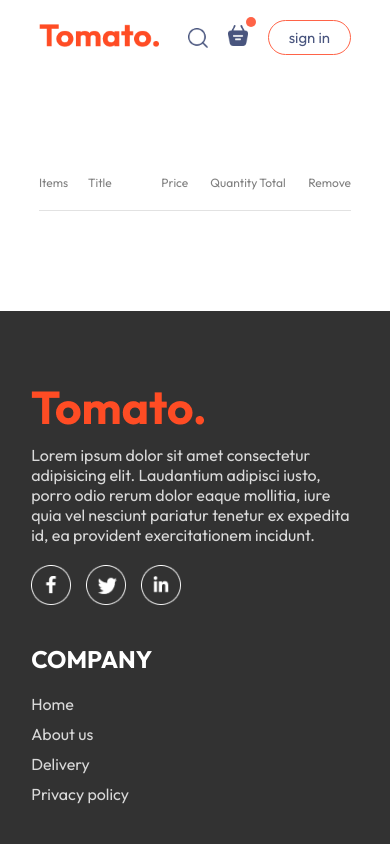
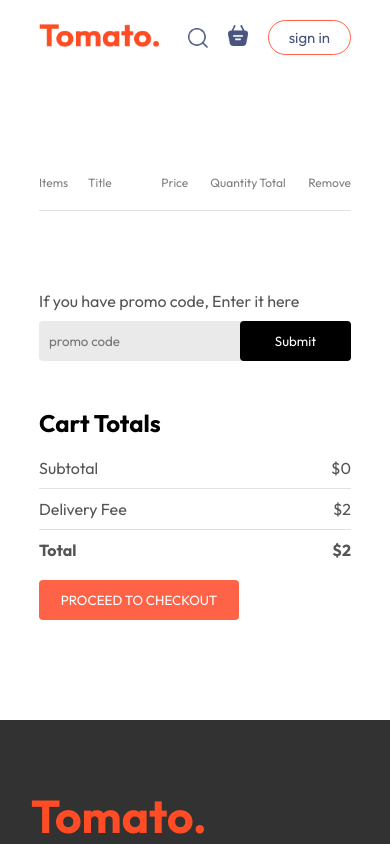
Before and after one commit to LenaM777/food-delivery, a React (Vite) app: page /cart in a window 390 px wide. Shown: the top 844 px of the page. Built offline with nearby package versions, Linux system fonts and the light colour scheme.

Commit message:
Update Cart: add responsive and function to calculate

```diff
--- a/src/components/Navbar/Navbar.jsx
+++ b/src/components/Navbar/Navbar.jsx
@@ -1,31 +1,61 @@
-import React, { useState } from 'react'
-import './Navbar.css'
-import { assets } from '../../assets/assets'
-import { Link } from 'react-router-dom';
+import React, { useContext, useState } from "react";
+import "./Navbar.css";
+import { assets } from "../../assets/assets";
+import { Link } from "react-router-dom";
+import { StoreContext } from "../../context/StoreContext";
 
-const Navbar = ({setShowLogin}) => {
+const Navbar = ({ setShowLogin }) => {
+  const [menu, setMenu] = useState("menu");
 
-   const[menu, setMenu] = useState("menu");
+  const { getTotalCartAmount } = useContext(StoreContext);
 
   return (
-    <div className='navbar'>
-        <Link to='/'><img src={assets.logo} alt="" className='logo' /></Link>
-        <ul className='navbar-menu'>
-            <Link to='/' onClick={()=>setMenu("home")} className={menu==="home" ? "activ" : ""}>home</Link>
-            <a href='#explore-menu' onClick={()=>setMenu("menu")} className={menu==="menu" ? "activ" : ""}>menu</a>
-            <a href='#app-download' onClick={()=>setMenu("mobile-app")} className={menu==="mobile-app" ? "activ" : ""}>mobile-app</a>
-            <a href='#footer' onClick={()=>setMenu("contact us")} className={menu==="contact us" ? "activ" : ""}>contact us</a>
-        </ul>
-        <div className="navbar-right">
-            <img src={assets.search_icon} alt="" />
-            <div className="navbar-search-icon">
-                <Link to='/cart'><img src={assets.basket_icon} alt="" /></Link>
-                <div className='dot'></div>
-            </div>
-            <button onClick={()=>setShowLogin(true)}>sign in</button>
+    <div className="navbar">
+      <Link to="/">
+        <img src={assets.logo} alt="" className="logo" />
+      </Link>
+      <ul className="navbar-menu">
+        <Link
+          to="/"
+          onClick={() => setMenu("home")}
+          className={menu === "home" ? "activ" : ""}
+        >
+          home
+        </Link>
+        <a
+          href="#explore-menu"
+          onClick={() => setMenu("menu")}
+          className={menu === "menu" ? "activ" : ""}
+        >
+          menu
+        </a>
+        <a
+          href="#app-download"
+          onClick={() => setMenu("mobile-app")}
+          className={menu === "mobile-app" ? "activ" : ""}
+        >
+          mobile-app
+        </a>
+        <a
+          href="#footer"
+          onClick={() => setMenu("contact us")}
+          className={menu === "contact us" ? "activ" : ""}
+        >
+          contact us
+        </a>
+      </ul>
+      <div className="navbar-right">
+        <img src={assets.search_icon} alt="" />
+        <div className="navbar-search-icon">
+          <Link to="/cart">
+            <img src={assets.basket_icon} alt="" />
+          </Link>
+          <div className={getTotalCartAmount() === 0 ? "" : "dot"}></div>
         </div>
+        <button onClick={() => setShowLogin(true)}>sign in</button>
+      </div>
     </div>
-  )
-}
+  );
+};
 
-export default Navbar
+export default Navbar;
--- a/src/context/StoreContext.jsx
+++ b/src/context/StoreContext.jsx
@@ -1,46 +1,49 @@
 import { createContext, useEffect, useState } from "react";
 import { food_list } from "../assets/assets";
 
-
-export const StoreContext = createContext(null)
+export const StoreContext = createContext(null);
 
 const StoreContextProvider = (props) => {
-
   const [cartItems, setCartItems] = useState({});
 
   const addToCart = (itemId) => {
-        if(!cartItems[itemId]) {
-            setCartItems((prev) => ({...prev,[itemId]:1}))
+    if (!cartItems[itemId]) {
+      setCartItems((prev) => ({ ...prev, [itemId]: 1 }));
+    } else {
+      setCartItems((prev) => ({ ...prev, [itemId]: prev[itemId] + 1 }));
     }
-        else {
-            setCartItems((prev) => ({...prev,[itemId]:prev[itemId]+1}))
+  };
+
+  const removeFromCart = (itemId) => {
+    setCartItems((prev) => ({ ...prev, [itemId]: prev[itemId] - 1 }));
+  };
+
+  const getTotalCartAmount = () => {
+    let totalAmount = 0;
+    for (const item in cartItems) {
+      if (cartItems[item] > 0) {
+        let itemInfo = food_list.find((product) => product._id === item);
+        totalAmount += itemInfo.price * cartItems[item];
+      }
     }
 
-    }
-
-    const removeFromCart = (itemId) => {
-        setCartItems((prev)=>({...prev, [itemId]:prev[itemId]-1}))
-    }
-
-    useEffect(() => {
-        console.log(cartItems);
-
-    }, [cartItems])
+    return totalAmount;
+  };
 
   const contextValue = {
     food_list,
     cartItems,
     setCartItems,
     addToCart,
-        removeFromCart
-
-    }
+    removeFromCart,
+    getTotalCartAmount,
+  };
 
   return (
     <StoreContext.Provider value={contextValue}>
       {props.children}
     </StoreContext.Provider>
-    )
-}
+  );
+};
 
 export default StoreContextProvider;
--- a/src/pages/Cart/Cart.css
+++ b/src/pages/Cart/Cart.css
@@ -29,3 +29,80 @@
 .cart-items-item .cross {
     cursor: pointer;
 }
+
+.cart-bottom {
+    margin-top: 80px;
+    display: flex;
+    justify-content: space-between;
+    gap: max(12vw,20px);
+}
+
+.cart-total {
+    flex: 1;
+    display: flex;
+    flex-direction: column;
+    gap: 20px;
+}
+
+.cart-total-details {
+    display: flex;
+    justify-content: space-between;
+    color: #555;
+}
+
+.cart-total hr {
+    margin: 10px 0;
+}
+
+.cart-total button {
+    border: none;
+    color: white;
+    background-color: tomato;
+    width: max(15vw,200px);
+    padding: 12px 0;
+    border-radius: 4px;
+    cursor: pointer;
+}
+
+.cart-promocode {
+    flex: 1;
+}
+
+.cart-promocode p {
+    color: #555;
+}
+
+.cart-promocode-input {
+    margin-top: 10px;
+    display: flex;
+    justify-content: space-between;
+    align-items: center;
+    background-color: #eaeaea;
+    border-radius: 4px;
+}
+
+.cart-promocode-input input {
+    background: transparent;
+    border: none;
+    outline: none;
+    padding-left: 10px;
+}
+
+.cart-promocode-input button {
+    width: max(10vw, 150px);
+    padding: 12px 5px;
+    background-color: black;
+    border: none;
+    color: white;
+    border-radius: 4px;
+}
+
+@media (max-width:750px) {
+    .cart-bottom {
+        flex-direction: column-reverse;
+    }
+
+    .cart-promocode {
+        justify-content: start;
+    }
+}
--- a/src/pages/Cart/Cart.jsx
+++ b/src/pages/Cart/Cart.jsx
@@ -3,7 +3,8 @@
 import { StoreContext } from "../../context/StoreContext";
 
 const Cart = () => {
-  const { cartItems, food_list, removeFromCart } = useContext(StoreContext);
+  const { cartItems, food_list, removeFromCart, getTotalCartAmount } =
+    useContext(StoreContext);
 
   return (
     <div className="cart">
@@ -38,6 +39,37 @@
           }
         })}
       </div>
+      <div className="cart-bottom">
+        <div className="cart-total">
+          <h2>Cart Totals</h2>
+          <div>
+            <div className="cart-total-details">
+              <p>Subtotal</p>
+              <p>${getTotalCartAmount()}</p>
+            </div>
+            <hr />
+            <div className="cart-total-details">
+              <p>Delivery Fee</p>
+              <p>${2}</p>
+            </div>
+            <hr />
+            <div className="cart-total-details">
+              <b>Total</b>
+              <b>${getTotalCartAmount() + 2}</b>
+            </div>
+          </div>
+          <button>PROCEED TO CHECKOUT</button>
+        </div>
+        <div className="cart-promocode">
+          <div>
+            <p>If you have promo code, Enter it here</p>
+            <div className="cart-promocode-input">
+              <input type="text" placeholder="promo code" />
+              <button>Submit</button>
+            </div>
+          </div>
+        </div>
+      </div>
     </div>
   );
 };
```
Lines whose indentation alone changed are shown as unchanged.
